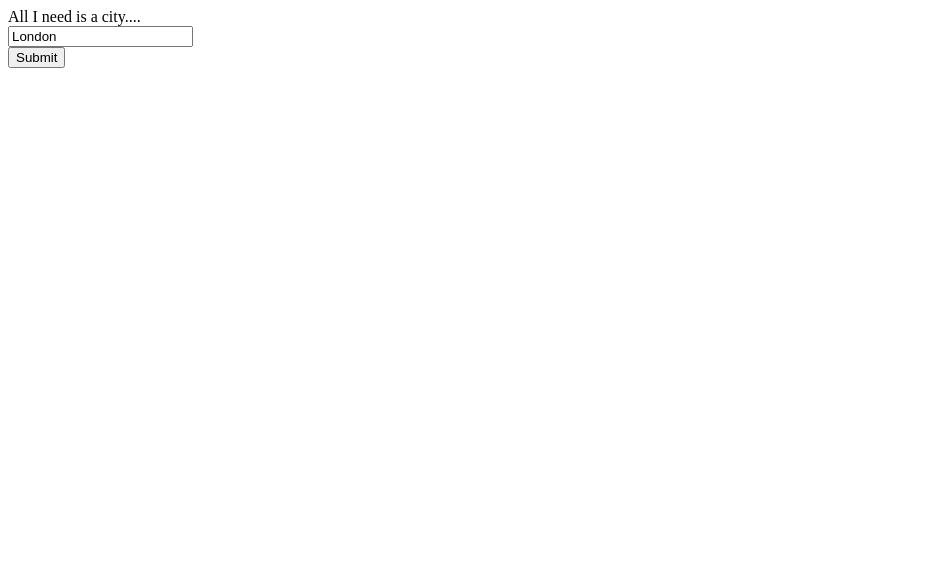
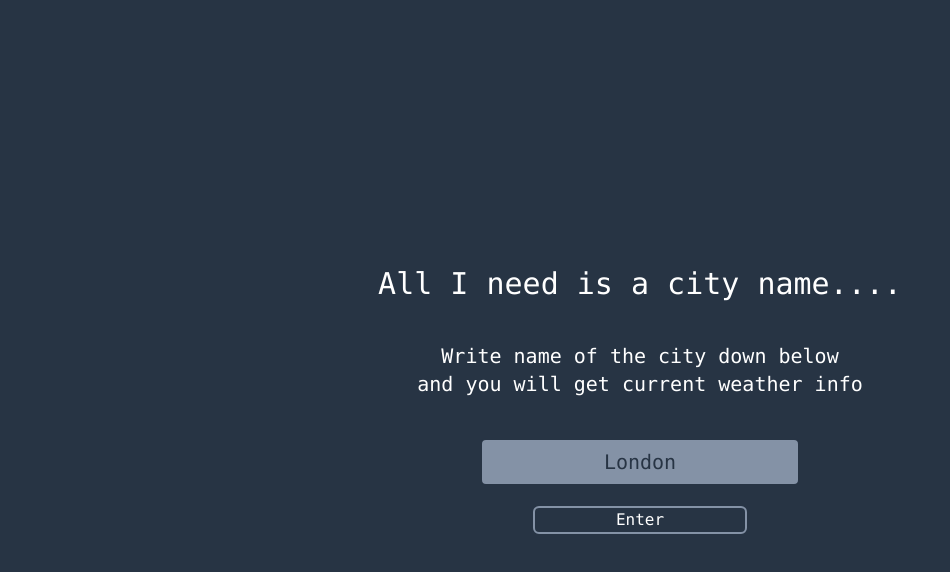
Before and after one commit to Nelever/React-WeatherApi, a Gatsby site: page / in a window 1280 px wide. Shown: the whole page, without its empty margins (0-950 px from the left). Built offline with nearby package versions, Linux system fonts and the light colour scheme; Gatsby itself is replaced by a stand-in of ours.

Commit message:
tailwind integration and some styling

```diff
--- a/gatsby-config.js
+++ b/gatsby-config.js
@@ -3,6 +3,6 @@ module.exports = {
         siteUrl: `https://www.yourdomain.tld`,
     },
     plugins: [
-
+        'gatsby-plugin-postcss'
     ]
 }
--- a/package.json
+++ b/package.json
@@ -18,5 +18,11 @@
     "gatsby": "^4.6.0",
     "react": "^17.0.1",
     "react-dom": "^17.0.1"
+  },
+  "devDependencies": {
+    "autoprefixer": "^10.4.2",
+    "gatsby-plugin-postcss": "^3.7.0",
+    "postcss": "^8.4.5",
+    "tailwindcss": "^3.0.17"
   }
 }
--- /dev/null
+++ b/postcss.config.js
@@ -0,0 +1,6 @@
+module.exports = {
+  plugins: {
+    tailwindcss: {},
+    autoprefixer: {},
+  },
+}
--- /dev/null
+++ b/src/components/weather_info.js
@@ -0,0 +1,11 @@
+import * as React from "react"
+
+const InfoPage = (props) => {
+
+
+    return <div>
+        INFO PAGE
+    </div>
+}
+
+export default InfoPage;
--- /dev/null
+++ b/src/css/global.css
@@ -0,0 +1,3 @@
+@tailwind base;
+@tailwind components;
+@tailwind utilities;
--- a/src/pages/index.js
+++ b/src/pages/index.js
@@ -1,13 +1,18 @@
 import * as React from "react"
 import { useState } from 'react';
+import '/src/css/global.css';
+import InfoPage from "../components/weather_info";
+
 
 // markup
 const IndexPage = () => {
 
   //state holding user input and passing it to api url
   const [miasto,setMiasto]=useState("London");
+  //state as array with weather data from api that we are sending down to "InfoPage" component
+  const [dane,setDane]=useState("pusto");
 
-  //onClick event function for submit button fetching API and placing it in json variable
+  //onClick event for submit button fetching API and placing it in "dane" state
   function Jazda(){
   const req = new XMLHttpRequest();
   req.open("GET",'https://weather.visualcrossing.com/VisualCrossingWebServices/rest/services/timeline/'+miasto+'?key=KBNPTBXL22U65BEEQ2HGJ6QDZ',true);
@@ -19,7 +24,8 @@ const IndexPage = () => {
     }
     else
     {console.log("działa")}
-    const json = JSON.parse(req.responseText);
+    const json=JSON.parse(req.responseText)
+    setDane([json.currentConditions.temp,json.currentConditions.humidity,json.currentConditions.cloudcover,json.currentConditions.pressure,json.currentConditions.windspeed])
     };
   }
 
@@ -29,15 +35,24 @@ const IndexPage = () => {
     setMiasto(event.target.value)
   }
 
+  //render depending on if we fetched weather data or not
+  if(dane==="pusto")
+  {
   return (
-    <div>
-      <div>All I need is a city....</div>
-      <form>
-      <input type="text" value={miasto} onChange={zmianka}></input>
-      </form>
-      <button onClick={Jazda}>Submit</button>
+    <div className="flex flex-col flex grow bg-gray-dark font-mono text-white text-base h-screen place-content-center">
+      <div className="text-center  text-3xl mb-10">All I need is a city name....</div>
+      <div className="text-center  text-xl">Write name of the city down below </div>
+      <div className="text-center  text-xl mb-10">and you will get current weather info</div>
+      <input  className="rounded-md self-center border-2 border-gray-dark bg-gray text-gray-dark text-center text-xl w-1/4 mb-5 pt-2 pb-2 hover:border-gray" type="text" value={miasto} onChange={zmianka}></input>
+      <button className="rounded-md border-2 border-gray w-1/6 self-center hover:bg-gray" onClick={Jazda}>Enter</button>
     </div>
   )
+  }
+  else
+  {
+    return <InfoPage dane={dane}/>
+  }
+
 }
 
 export default IndexPage
--- /dev/null
+++ b/tailwind.config.js
@@ -0,0 +1,41 @@
+module.exports = {
+  content: [
+    "./src/**/*.{js,jsx,ts,tsx}"
+  ],
+  theme: {
+    screens: {
+      sm: '480px',
+      md: '768px',
+      lg: '976px',
+      xl: '1440px',
+    },
+    colors: {
+      'blue': '#1fb6ff',
+      'purple': '#7e5bef',
+      'pink': '#ff49db',
+      'orange': '#ff7849',
+      'green': '#13ce66',
+      'yellow': '#ffc82c',
+      'gray-dark': '#273444',
+      'gray': '#8492a6',
+      'gray-light': '#d3dce6',
+      'white':'#ffffff'
+    },
+    fontFamily: {
+      sans: ['Graphik', 'sans-serif'],
+      serif: ['Merriweather', 'serif'],
+      mono: ['ui-monospace', 'SFMono-Regular', 'Menlo',' Monaco', 'Consolas', "Liberation Mono", "Courier New",'monospace']
+    },
+    extend: {
+      spacing: {
+        '128': '32rem',
+        '144': '36rem',
+      },
+      borderRadius: {
+        '4xl': '2rem',
+      }
+    }
+  }
+  ,
+  plugins: [],
+}
```
Also changed, not shown: 1 other file.
